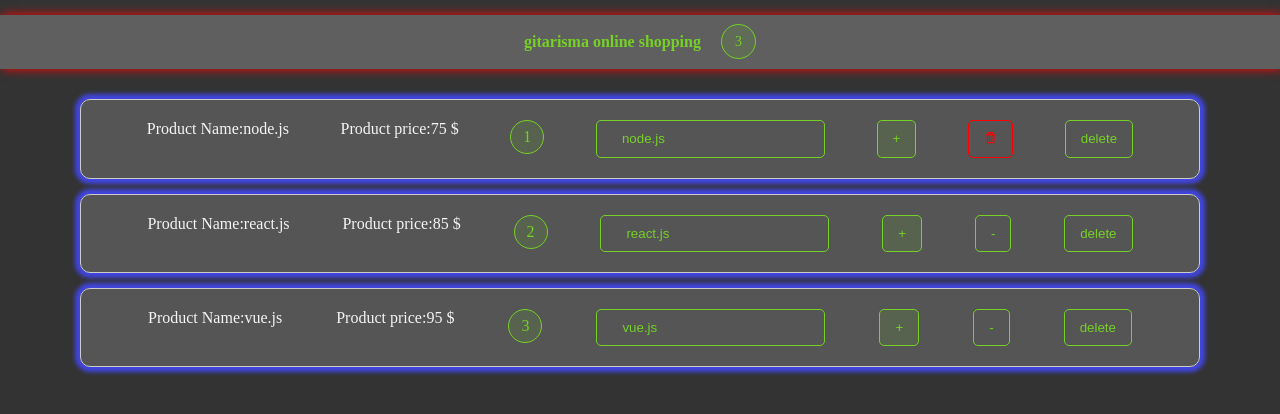
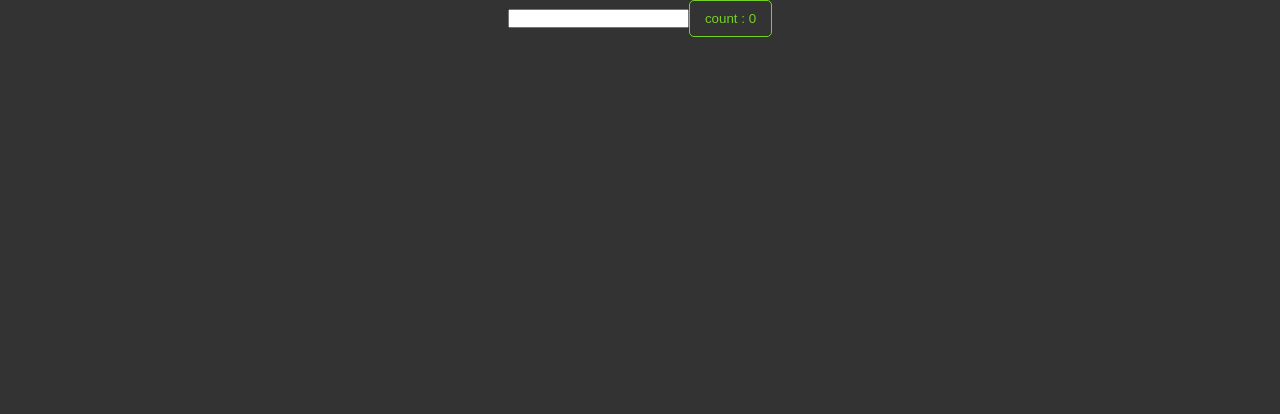
Before and after one commit to salarGholami/first-react-app, a React (Create React App) app: page / in a window 1280 px wide. Shown: the top 414 px of the page. Built offline with nearby package versions, Linux system fonts and the light colour scheme.

Commit message:
add ClassCounter and FunctionalCounter Components and import in App.js

```diff
--- a/src/App.js
+++ b/src/App.js
@@ -2,6 +2,8 @@ import React, { Component } from "react";
 import "./App.css";
 import ProductList from "./comppnent/productList/ProductList";
 import NavBar from "./comppnent/NavBar/NavBar";
+import ClassCounter from "./comppnent/ClassCounter";
+import FunctionalCounter from "./comppnent/FunctionalCounter";
 
 class app extends Component {
   constructor(props) {
@@ -74,7 +76,9 @@ class app extends Component {
     console.log("App.js render");
     return (
       <div className="container">
-        <NavBar
+        <FunctionalCounter/>
+        {/* <ClassCounter/> */}
+        {/* <NavBar
           totalItem={this.state.products.filter((p) => p.quantity > 0).length}
         />
         <ProductList
@@ -83,7 +87,7 @@ class app extends Component {
           onIncrement={this.incrementHandler}
           onDecremnt={this.decrementHandler}
           onChange={this.changeHandler}
-        />
+        /> */}
       </div>
     );
   }
--- /dev/null
+++ b/src/comppnent/ClassCounter.jsx
@@ -0,0 +1,28 @@
+import React, { Component } from "react";
+class ClassCounter extends Component {
+  state = { name: "", count: 0 };
+  componentDidMount() {
+    document.title = `click ${this.state.count} times`;
+  }
+  componentDidUpdate(prevProps, prevState) {
+    if (prevState.count !== this.state.count) {
+      console.log("document title updating");
+      document.title = `click ${this.state.count} times`;
+    }
+  }
+  render() {
+    return (
+      <div>
+        <input
+          type="text"
+          onChange={(e) => this.setState({ name: e.target.value })}
+        />
+        <button onClick={() => this.setState({ count: this.state.count + 1 })}>
+          {this.state.count}
+        </button>
+      </div>
+    );
+  }
+}
+
+export default ClassCounter;
--- /dev/null
+++ b/src/comppnent/FunctionalCounter.jsx
@@ -0,0 +1,23 @@
+import { useEffect } from "react";
+import { useState } from "react";
+
+function FunctionalCounter() {
+  const [name, setName] = useState("");
+  const [count, setCount] = useState(0);
+  useEffect(() => {
+    console.log("document title updating");
+    document.title = `click ${count} times`;
+  }, [count]);
+  return (
+    <div>
+      <input
+        type="text"
+        onChange={(e) => setName(e.target.value)}
+        value={name}
+      />
+      <button onClick={() => setCount(count + 1)}>count : {count}</button>
+    </div>
+  );
+}
+
+export default FunctionalCounter;
```
